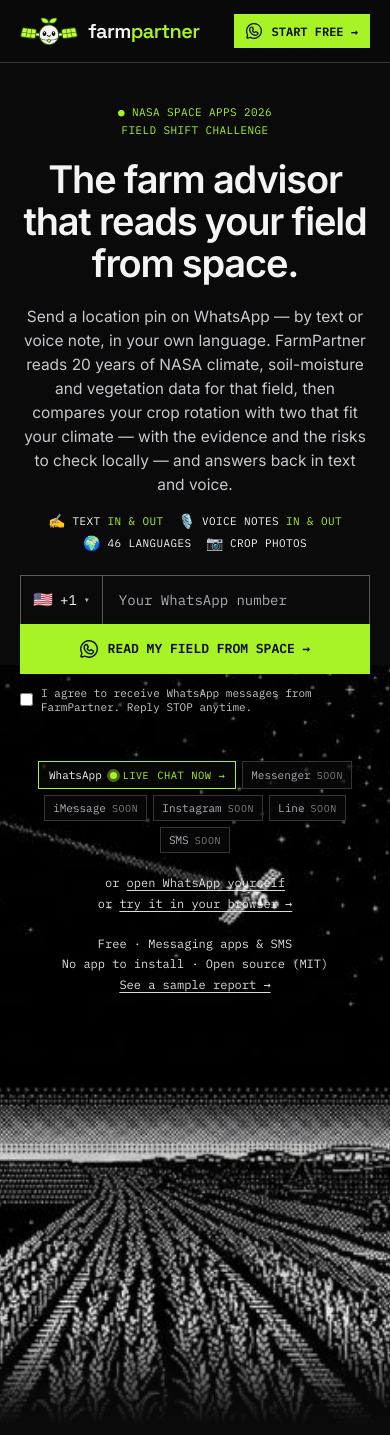
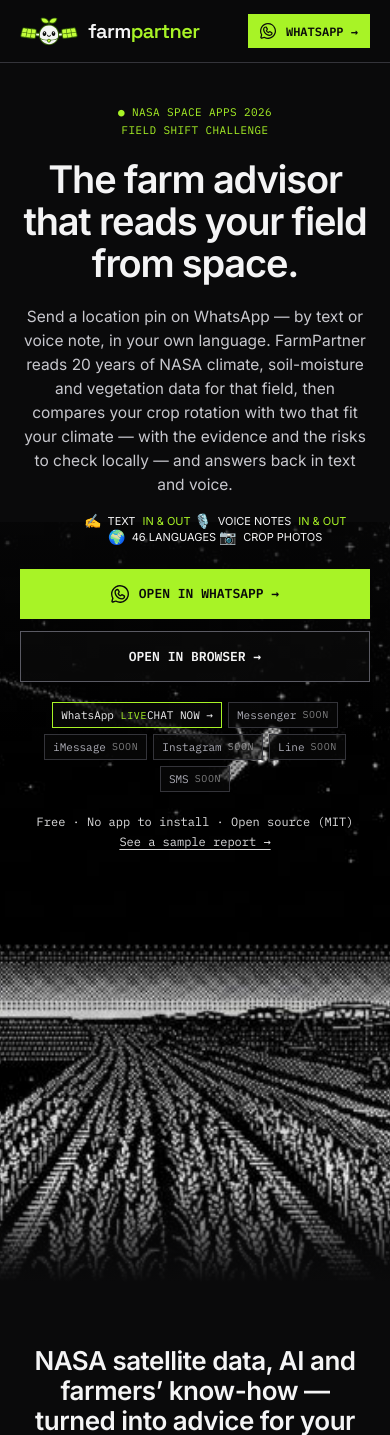
Before and after one commit to iker-gonzalez/farmpartner, a FastAPI app: page / in a window 390 px wide. Shown: the top 1435 px of the page. Run offline with FastAPI, Linux system fonts and the light colour scheme.

Commit message:
feat: two plain CTAs — open in WhatsApp or in the browser; no phone-number forms
- Landing hero: the phone opt-in form and the "or open WhatsApp yourself / try it in your
  browser" line become two buttons, OPEN IN WHATSAPP and OPEN IN BROWSER (/chat).
- Header on every page: OPEN IN WHATSAPP (WHATSAPP on phones) replaces the number form.
- "Messaging apps & SMS" dropped from the hero's meta line.
- Pages no longer load optin.css, optin.js or country-picker.js (/api/optin stays).

Co-Authored-By: Claude Opus 5.5 <noreply@anthropic.com>

```diff
--- a/app/templates/_header.html
+++ b/app/templates/_header.html
@@ -1,6 +1,4 @@
-{# Site header shared by every public page. Header styles: landing.html (own copy) and /static/site.css;
-   the WhatsApp opt-in form: /static/optin.css + /static/landing/country-picker.js + /static/landing/optin.js.
-   It works exactly like the landing hero form (POST /api/optin). #}
+{# Site header shared by the public pages (landing.html includes it too). Styles: /static/site.css and landing.html. #}
 <header>
   <a class="logo" href="/" aria-label="FarmPartner home">
     <img class="orbi" src="/static/brand/orbi.svg" alt="" width="58" height="29">
@@ -11,25 +9,9 @@
     <a href="/data-and-science"{% if active == "data" %} class="on" aria-current="page"{% endif %}>DATA &amp; SCIENCE</a>
     <a href="/team"{% if active == "team" %} class="on" aria-current="page"{% endif %}>TEAM</a>
     <a href="{{ repo }}">GITHUB</a>
-    <div class="nav-cta">
-      <button type="button" class="btn nav-toggle" aria-expanded="false" aria-controls="nav-optin">
-        <svg viewBox="0 0 14.6453 14.6344" aria-hidden="true"><path transform="matrix(1 -0.000029 0.000029 1 -1.6875 -1.687)" fill="#0a0a0b" d="{{ whatsapp_path }}"/></svg>
-        START FREE →
-      </button>
-      <form class="nav-optin" id="nav-optin" data-optin novalidate>
-        <div class="row">
-          <div class="cc" data-picker><input type="hidden" name="cc" value="1"></div>
-          <input type="tel" name="phone" inputmode="tel" autocomplete="tel-national" placeholder="Your WhatsApp number" aria-label="Your WhatsApp number" required>
-          <button class="btn" type="submit">
-            <svg viewBox="0 0 14.6453 14.6344" aria-hidden="true"><path transform="matrix(1 -0.000029 0.000029 1 -1.6875 -1.687)" fill="#0a0a0b" d="{{ whatsapp_path }}"/></svg>
-            START FREE<span class="lbl-long"> ON WHATSAPP</span> →
-          </button>
-        </div>
-        <div class="drop">
-          <label><input type="checkbox" name="consent" required> I agree to receive WhatsApp messages from FarmPartner. Reply STOP anytime.</label>
-          <p class="status" role="status" aria-live="polite"></p>
-        </div>
-      </form>
-    </div>
+    <a class="btn" href="{{ whatsapp }}" target="_blank" rel="noopener">
+      <svg viewBox="0 0 14.6453 14.6344" width="16" height="16" aria-hidden="true"><path transform="matrix(1 -0.000029 0.000029 1 -1.6875 -1.687)" fill="#0a0a0b" d="{{ whatsapp_path }}"/></svg>
+      <span class="long">OPEN IN </span>WHATSAPP →
+    </a>
   </nav>
 </header>
--- a/app/templates/data.html
+++ b/app/templates/data.html
@@ -15,7 +15,6 @@
 <link rel="icon" href="/static/brand/favicon-32.png" sizes="32x32">
 <link rel="apple-touch-icon" href="/static/brand/apple-touch-icon.png">
 <link rel="stylesheet" href="/static/site.css">
-<link rel="stylesheet" href="/static/optin.css">
 <style>
   /* Page-specific styles (design: Pencil "Data & Science — Desktop / Mobile (390)"). */
   .ds { width: 1312px; max-width: calc(100% - 128px); margin: 0 auto; }
@@ -147,7 +146,5 @@
   </main>
 
   {% include "_cta_footer.html" %}
-  <script src="/static/landing/country-picker.js" defer></script>
-  <script src="/static/landing/optin.js" defer></script>
 </body>
 </html>
--- a/app/templates/landing.html
+++ b/app/templates/landing.html
@@ -14,7 +14,6 @@
 <link rel="preconnect" href="https://fonts.gstatic.com" crossorigin>
 <link href="https://fonts.googleapis.com/css2?family=IBM+Plex+Mono:wght@400;600&family=Inter:wght@400;500;600&family=Space+Grotesk:wght@600&display=swap" rel="stylesheet">
 <link rel="preload" as="image" href="/static/landing/hero.jpg" media="(min-width: 801px)">
-<link rel="stylesheet" href="/static/optin.css">
 <style>
   :root {
     --bg: #0a0a0b; --ink: #f4f4f5; --ink-2: #c8c8ce; --ink-3: #adadb7; --line: #34343a; --line-2: #5a5a63;
@@ -57,24 +56,18 @@
   .kicker { font-family: var(--mono); font-size: 13px; color: var(--lime); }
   h1 { font-size: 60px; font-weight: 600; line-height: 1.12; letter-spacing: -1.2px; color: var(--ink); }
   .sub { font-size: 17px; line-height: 1.55; color: var(--ink-2); }
-  form.optin { display: flex; flex-direction: column; align-items: center; gap: 12px; padding-top: 8px; }
-  form.optin .row { display: flex; align-items: stretch; }
-  form.optin .cc-btn, form.optin input[type=tel] { background: #0a0a0bcc; border: 1px solid var(--line-2); border-right: 0;
     color: var(--ink); font-family: var(--mono); font-size: 14px; outline: none; border-radius: 0; }
-  form.optin .row { position: relative; }
-  form.optin input[type=tel] { width: 230px; padding: 15px 16px; }
-  form.optin input::placeholder { color: var(--ink-3); }
-  form.optin .cc-btn:focus-visible, form.optin input:focus { border-color: var(--lime); }
-  form.optin .btn { padding: 15px 20px; border: 0; cursor: pointer; }
-  form.optin .btn svg { width: 18px; height: 18px; }
-  form.optin .btn[disabled] { opacity: .6; cursor: wait; }
-  form.optin label { display: flex; align-items: center; gap: 8px; font-family: var(--mono); font-size: 12px; color: var(--ink-2); cursor: pointer; }
-  form.optin label input { accent-color: var(--lime); width: 15px; height: 15px; }
   .caps { display: flex; flex-wrap: wrap; justify-content: center; gap: 8px 18px; padding: 0; margin-top: -8px; list-style: none;
     font-family: var(--mono); font-size: 12.5px; letter-spacing: .4px; color: var(--ink); }
   .caps li { display: inline-flex; align-items: center; gap: 7px; }
   .caps .ic { font-family: "Apple Color Emoji", "Segoe UI Emoji", "Noto Color Emoji", sans-serif; font-size: 14px; }
   .caps .dir { color: var(--lime); }
+  .ctas { display: flex; flex-wrap: wrap; justify-content: center; gap: 12px; padding-top: 8px; }
+  .ctas .btn, .ctas .ghost { padding: 15px 20px; }
+  .ctas .btn svg { width: 18px; height: 18px; }
+  .ghost { display: inline-flex; align-items: center; border: 1px solid var(--line-2); background: #0a0a0bcc;
+    font-family: var(--mono); font-size: 13px; font-weight: 600; color: var(--ink); white-space: nowrap; }
+  .ghost:hover { border-color: var(--ink); }
   .channels { display: flex; flex-wrap: wrap; justify-content: center; gap: 8px; padding: 0; list-style: none;
     font-family: var(--mono); font-size: 12px; margin-top: -6px; }
   .channels li { display: inline-flex; align-items: center; gap: 8px; padding: 6px 10px;
@@ -138,12 +131,8 @@
     h1 { font-size: 38px; line-height: 1.1; letter-spacing: -1.2px; }
     h1 br { display: none; }
     .sub { font-size: 15.5px; }
-    form.optin { width: 100%; padding-top: 4px; }
-    form.optin .row { flex-wrap: wrap; width: 100%; }
-    form.optin .cc-btn { height: 100%; border-bottom: 0; }
-    form.optin input[type=tel] { flex: 1; min-width: 0; width: auto; border-right: 1px solid var(--line-2); border-bottom: 0; }
-    form.optin .btn { width: 100%; justify-content: center; padding: 16px 20px; }
-    form.optin label { font-size: 11px; text-align: left; }
+    .ctas { flex-direction: column; width: 100%; padding-top: 4px; }
+    .ctas .btn, .ctas .ghost { justify-content: center; padding: 16px 20px; }
     .channels { font-size: 11px; gap: 6px; margin-top: 0; }
     .caps { font-size: 11px; gap: 6px 14px; margin-top: -4px; }
     .channels li { padding: 5px 8px; gap: 6px; }
@@ -182,18 +171,13 @@
         <li title="Text in {{ langs.text }} languages · voice notes understood in {{ langs.voice_in }} · spoken replies in {{ langs.voice_out }}"><span class="ic" aria-hidden="true">🌍</span>{{ langs.text }} LANGUAGES</li>
         <li><span class="ic" aria-hidden="true">📷</span>CROP PHOTOS</li>
       </ul>
-      <form class="optin" data-optin novalidate>
-        <div class="row">
-          <div class="cc" data-picker><input type="hidden" name="cc" value="1"></div>
-          <input type="tel" name="phone" inputmode="tel" autocomplete="tel-national" placeholder="Your WhatsApp number" aria-label="Your WhatsApp number" required>
-          <button class="btn" type="submit">
-            <svg viewBox="0 0 14.6453 14.6344" aria-hidden="true"><path transform="matrix(1 -0.000029 0.000029 1 -1.6875 -1.687)" fill="#0a0a0b" d="{{ whatsapp_path }}"/></svg>
-            READ MY FIELD FROM SPACE →
-          </button>
-        </div>
-        <label><input type="checkbox" name="consent" required> I agree to receive WhatsApp messages from FarmPartner. Reply STOP anytime.</label>
-        <p class="status" role="status" aria-live="polite"></p>
-      </form>
+      <div class="ctas">
+        <a class="btn" href="{{ whatsapp }}" target="_blank" rel="noopener">
+          <svg viewBox="0 0 14.6453 14.6344" aria-hidden="true"><path transform="matrix(1 -0.000029 0.000029 1 -1.6875 -1.687)" fill="#0a0a0b" d="{{ whatsapp_path }}"/></svg>
+          OPEN IN WHATSAPP →
+        </a>
+        <a class="ghost" href="/chat">OPEN IN BROWSER →</a>
+      </div>
       <ul class="channels" aria-label="Messaging channels">
         <li class="live"><a href="{{ whatsapp }}" target="_blank" rel="noopener" aria-label="FarmPartner is live on WhatsApp — open the chat">WhatsApp <span class="tag"><i class="pulse" aria-hidden="true"></i>LIVE</span><span class="go">CHAT NOW →</span></a></li>
         <li>Messenger <span class="tag">SOON</span></li>
@@ -202,8 +186,7 @@
         <li>Line <span class="tag">SOON</span></li>
         <li>SMS <span class="tag">SOON</span></li>
       </ul>
-      <p class="meta">or <a href="{{ whatsapp }}" target="_blank" rel="noopener">open WhatsApp yourself</a><span class="sep"> · </span><span class="nl">or <a href="/chat">try it in your browser →</a></span></p>
-      <p class="meta">Free · Messaging apps &amp; SMS<span class="sep"> · </span><span class="nl">No app to install · Open source (MIT)<span class="sep"> · </span></span><span class="nl"><a href="/sample">See a sample report →</a></span></p>
+      <p class="meta"><span class="nl">Free · No app to install · Open source (MIT)<span class="sep"> · </span></span><span class="nl"><a href="/sample">See a sample report →</a></span></p>
     </div>
     <div class="hero-art" aria-hidden="true"></div>
   </section>
@@ -242,8 +225,6 @@
       </div>
     </div>
   </footer>
-  <script src="/static/landing/country-picker.js" defer></script>
-  <script src="/static/landing/optin.js" defer></script>
   <script>
     // Video: show a grayscale thumbnail first and only load YouTube when the visitor presses play.
     document.querySelector(".facade").addEventListener("click", e => {
--- a/app/templates/limits.html
+++ b/app/templates/limits.html
@@ -14,7 +14,6 @@
 <link rel="icon" href="/static/brand/favicon-32.png" sizes="32x32">
 <link rel="apple-touch-icon" href="/static/brand/apple-touch-icon.png">
 <link rel="stylesheet" href="/static/site.css">
-<link rel="stylesheet" href="/static/optin.css">
 <style>
   /* Page-specific styles; shared tokens, header, intro and CTA live in /static/site.css. */
   .summary { display: flex; flex-wrap: wrap; justify-content: center; gap: 8px; margin: 40px auto 0; padding: 0; list-style: none;
@@ -157,7 +156,5 @@
   </main>
 
   {% include "_cta_footer.html" %}
-  <script src="/static/landing/country-picker.js" defer></script>
-  <script src="/static/landing/optin.js" defer></script>
 </body>
 </html>
--- a/app/templates/team.html
+++ b/app/templates/team.html
@@ -14,7 +14,6 @@
 <link rel="icon" href="/static/brand/favicon-32.png" sizes="32x32">
 <link rel="apple-touch-icon" href="/static/brand/apple-touch-icon.png">
 <link rel="stylesheet" href="/static/site.css">
-<link rel="stylesheet" href="/static/optin.css">
 <style>
   /* Page-specific styles; shared tokens, header, intro and CTA live in /static/site.css. */
   .team { display: grid; grid-template-columns: repeat(3, 1fr); gap: 1px; padding: 0; list-style: none;
@@ -102,7 +101,5 @@
   </main>
 
   {% include "_cta_footer.html" %}
-  <script src="/static/landing/country-picker.js" defer></script>
-  <script src="/static/landing/optin.js" defer></script>
 </body>
 </html>
--- a/app/templates/what_how.html
+++ b/app/templates/what_how.html
@@ -14,7 +14,6 @@
 <link rel="icon" href="/static/brand/favicon-32.png" sizes="32x32">
 <link rel="apple-touch-icon" href="/static/brand/apple-touch-icon.png">
 <link rel="stylesheet" href="/static/site.css">
-<link rel="stylesheet" href="/static/optin.css">
 <style>
   /* Page-specific styles; shared tokens, header, intro and CTA live in /static/site.css. */
   .toc { display: flex; flex-wrap: wrap; justify-content: center; gap: 8px 28px; margin: 48px auto 0; max-width: 900px;
@@ -270,7 +269,5 @@
   </main>
 
   {% include "_cta_footer.html" %}
-  <script src="/static/landing/country-picker.js" defer></script>
-  <script src="/static/landing/optin.js" defer></script>
 </body>
 </html>
```
Also changed, not shown: tests/test_chat_flow.py (+2 -2 lines).
